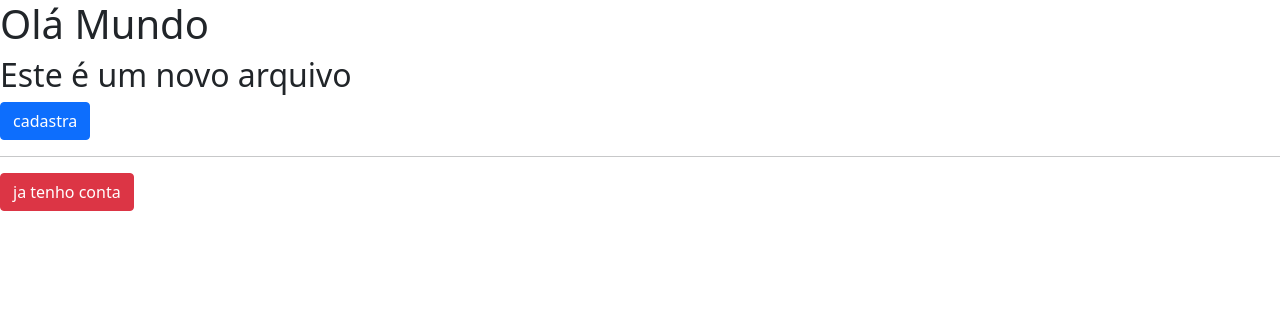
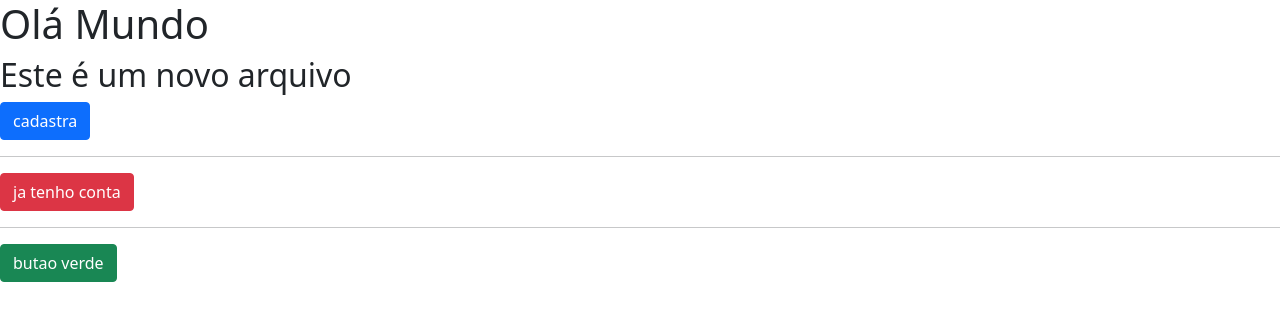
Before and after one commit to joaobatistafrontend/joaobatistafrontend.github.io, a plain HTML site: page index.html in a window 1280 px wide. Drawn offline with nearby package versions, Linux system fonts and the light colour scheme.

Commit message:
add butao e cor

```diff
--- a/index.html
+++ b/index.html
@@ -13,3 +13,13 @@
 <button class="btn btn-danger">
     ja tenho conta
 </button>
+
+<hr>
+
+<button class="btn btn-success">
+
+  butao verde
+
+
+
+</button>
```
